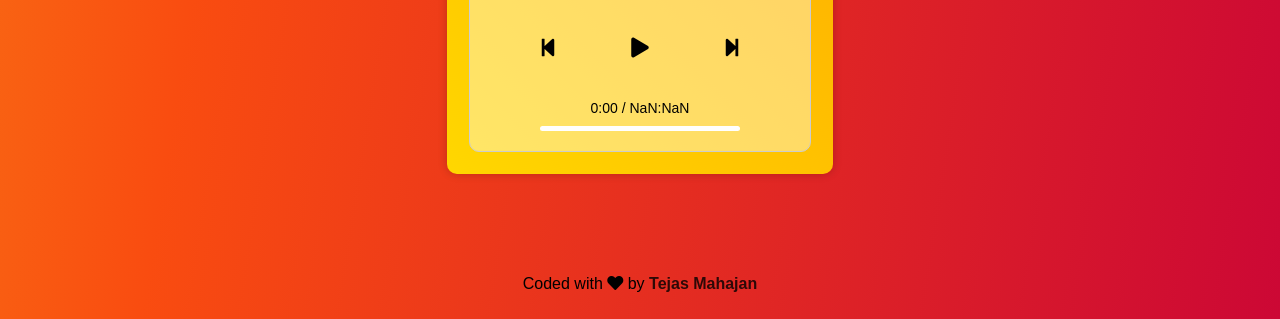
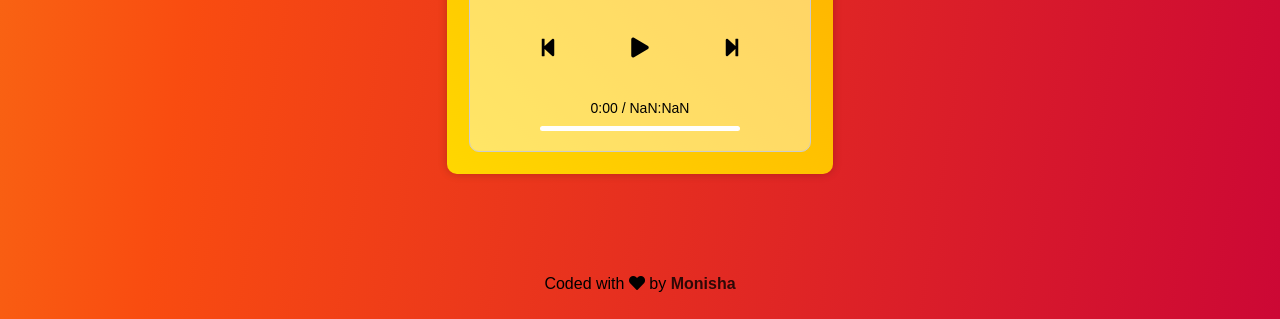
Before and after one commit to monishamoni1801/Music-Player, a plain HTML site: page index.html in a window 1280 px wide. Shown: the part 481-800 px from the top of the page. Drawn offline with Linux system fonts and the light colour scheme.

Commit message:
index.html

```diff
--- a/index.html
+++ b/index.html
@@ -76,7 +76,7 @@
     <footer>
       <p>
         Coded with <i class="fas fa-heart"></i> by
-        <a href="https://github.com/tejas242" target="_blank">Tejas Mahajan</a>
+        <a href="https://github.com/monishamoni1801" target="_blank">Monisha</a>
       </p>
     </footer>
 
```
